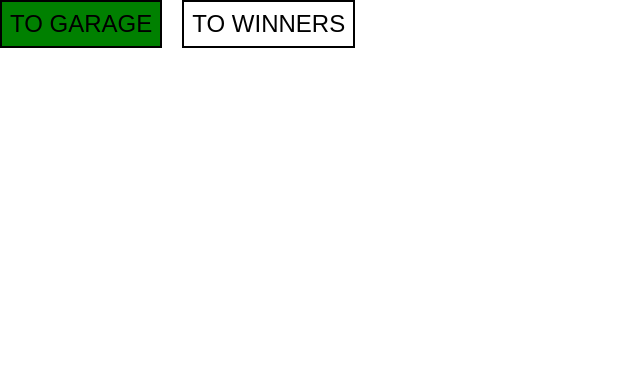
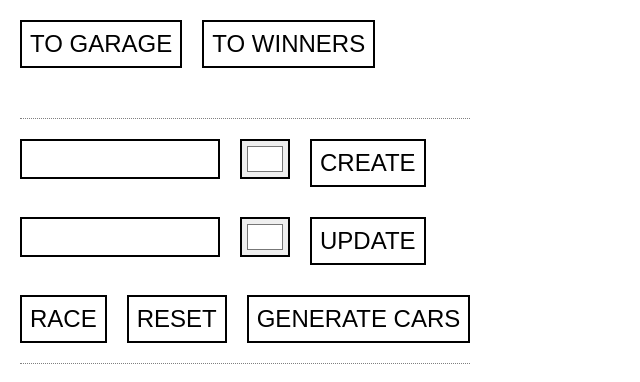
Before and after one commit to sch-aa-vk/RsSchool-stage1-2, a website built with webpack: page async-race/public/index.html in a window 1280 px wide. Both pictures are taken after a click on the button "TO GARAGE". Shown: the whole page, without its empty margins (0-640 px from the left). Built offline with nearby package versions, Linux system fonts and the light colour scheme; files whose address does not match are found by name.

Commit message:
feat: add garage and winner blocks

```diff
--- /dev/null
+++ b/async-race/src/functions/clear/index.ts
@@ -0,0 +1,7 @@
+export function clear() {
+  const winners = document.querySelector('.winners') as HTMLElement;
+  const garage = document.querySelector('.garage') as HTMLElement;
+
+  if (winners) winners.remove();
+  if (garage) garage.remove();
+}
--- a/async-race/src/index.ts
+++ b/async-race/src/index.ts
@@ -1,9 +1,21 @@
 import { Button } from "./components/buttons/index";
 import { ContainerHr } from "./components/container-hr/index";
-import { Table } from "./layouts/winners/index";
+import { clear } from "./functions/clear/index";
+import { Garage } from "./layouts/garage/index";
+import { Winners } from "./layouts/winners/index";
 
 import './style.css';
 
 const body = document.body;
-const container = ContainerHr([Button('to garage', () => {}), Button('to winners', () => Table())]);
+
+const garageBtn = Button('to garage', () => {
+  clear();
+  body.append(Garage());
+})
+const winnersBtn = Button('to winners', () => {
+  clear();
+  body.append(Winners());
+})
+const container = ContainerHr([garageBtn, winnersBtn]);
+
 body.append(container);
--- a/async-race/src/layouts/form/index.ts
+++ b/async-race/src/layouts/form/index.ts
@@ -17,5 +17,6 @@ export const CreateCar = () => {
   const block = ContainerHr([buttonRace, buttonReset, buttonGenCars]);
 
   form.append(lineCreate, lineUpdate, block);
+
   return form;
 }
--- a/async-race/src/layouts/form/style.css
+++ b/async-race/src/layouts/form/style.css
@@ -3,4 +3,7 @@
   display: flex;
   flex-flow: column wrap;
   gap: 30px;
+  padding: 20px 0;
+  border-top: 1px dotted gray;
+  border-bottom: 1px dotted gray;
 }
--- a/async-race/src/layouts/garage/index.ts
+++ b/async-race/src/layouts/garage/index.ts
@@ -1,7 +1,15 @@
+import { CreateCar } from '../form/index';
 import './style.css';
 
+fetch('http://localhost:3000/garage')
+.then(responce => responce.json())
+.then(responce => console.log(responce));
+
 export const Garage = () => {
-  fetch('http://localhost:3000/garage')
-  .then(responce => responce.json())
-  .then(responce => console.log(responce));
+
+  const block = document.createElement('div');
+  block.className = 'garage';
+  block.append(CreateCar());
+
+  return block;
 }
--- a/async-race/src/layouts/winners/index.ts
+++ b/async-race/src/layouts/winners/index.ts
@@ -1,5 +1,4 @@
 import { IWinners } from '../../interfaces/IWinners';
-import { CreateCar } from '../form/index';
 
 import './style.css';
 
@@ -9,13 +8,11 @@ fetch('http://localhost:3000/winners')
 .then(responce => responce.json())
 .then(responce => Object.assign(winners, responce));
 
-export const Table = () => {
+export const Winners = () => {
+  const block = document.createElement('div');
+  block.className = 'winners';
 
-  const element = document.querySelector('.form') as HTMLFormElement;
+  block.append('fff');
 
-  if (element) {
-    element.remove();
-  }
-
-  document.body.append(CreateCar());
+  return block;
 }
--- a/async-race/src/style.css
+++ b/async-race/src/style.css
@@ -2,3 +2,10 @@
   margin: 0;
   padding: 0;
 }
+
+body {
+  padding: 20px;
+  display: flex;
+  flex-flow: column wrap;
+  gap: 50px;
+}
```
